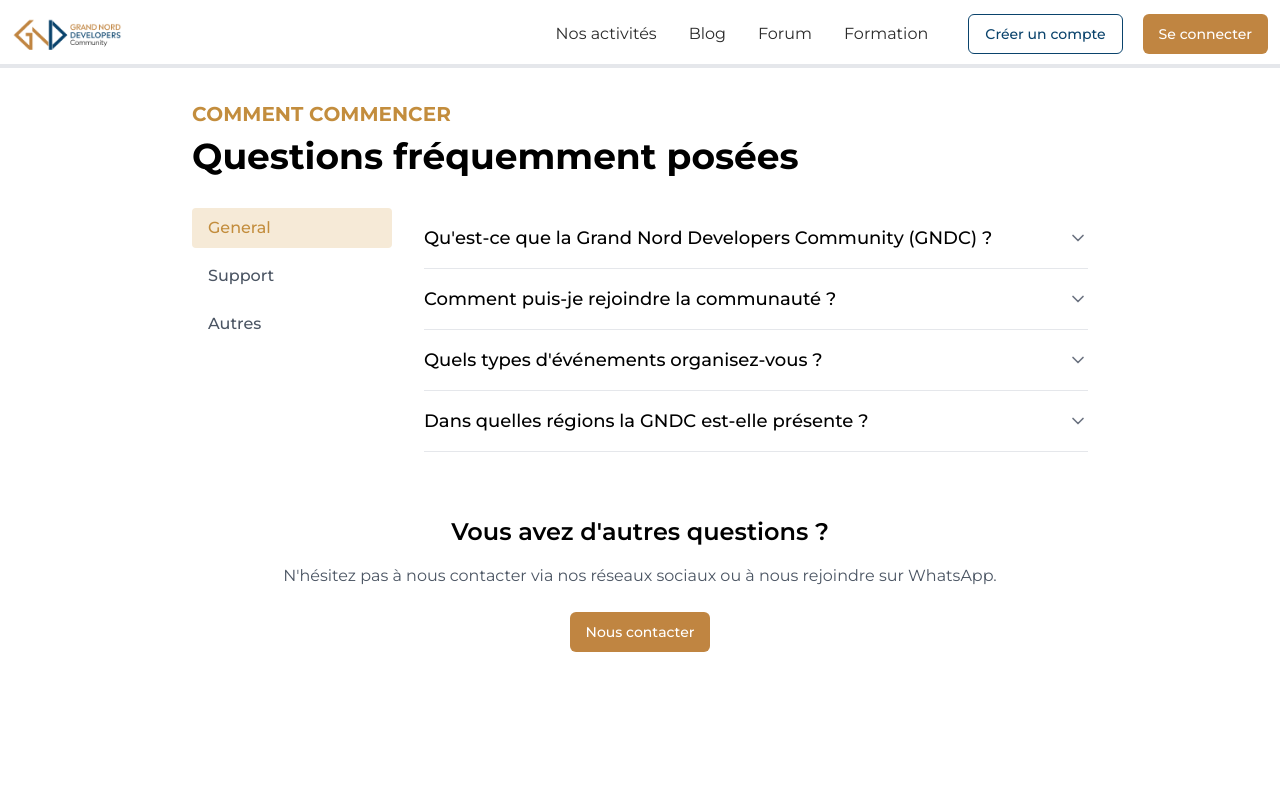
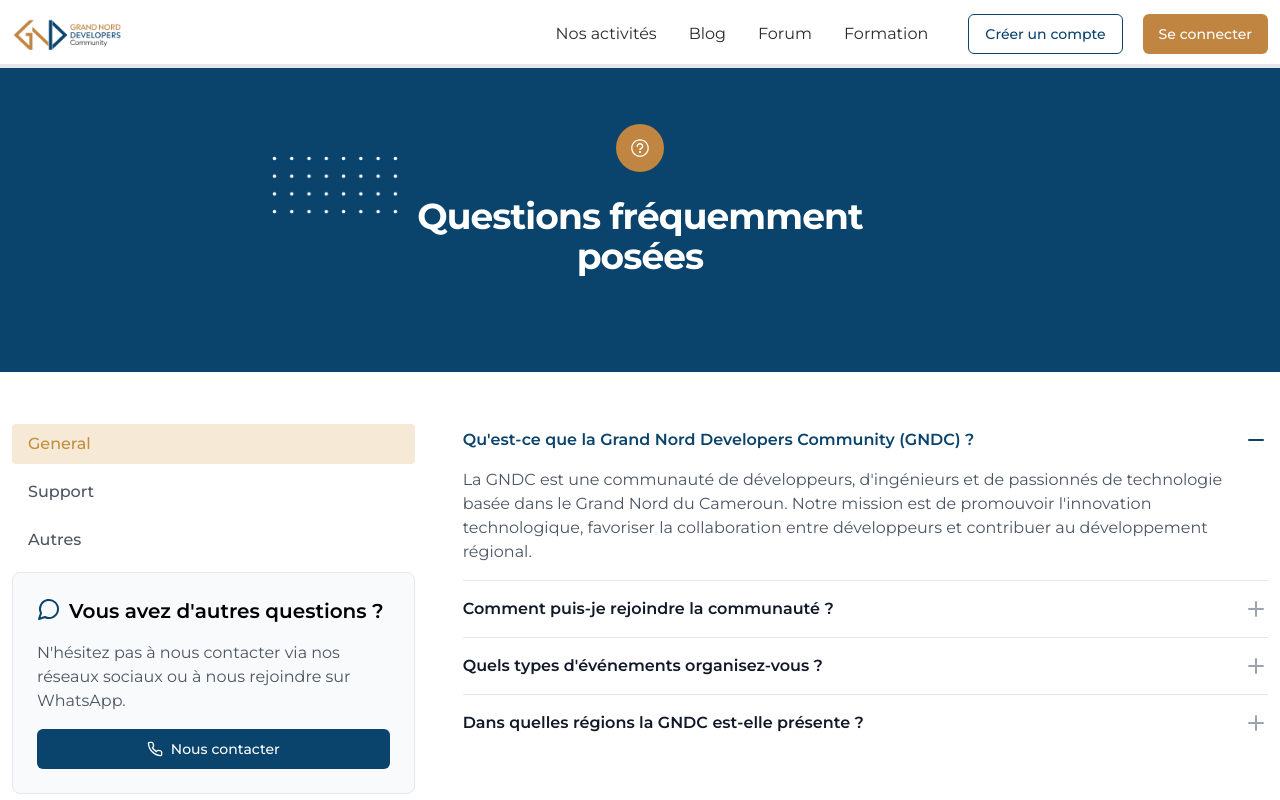
Before and after one commit to Grand-Nord-Developpers-Community/website, a Next.js app: page /faq in a window 1280 px wide. Shown: the top 800 px of the page. Built offline with nearby package versions, Linux system fonts and the light colour scheme.

Commit message:
fix:faq page

```diff
--- a/app/faq/page.tsx
+++ b/app/faq/page.tsx
@@ -1,22 +1,22 @@
 "use client";
 
-import React, { ReactNode, useState } from 'react';
-import { ChevronDown, ChevronUp } from 'lucide-react';
-import Link from 'next/link';
-import { cn } from "@/lib/utils";
-import {Button } from "@/components/ui/button";
+// import React, { ReactNode, useState } from "react";
+// import { ChevronDown, ChevronUp } from "lucide-react";
+// import Link from "next/link";
+// import { cn } from "@/lib/utils";
+// import { Button } from "@/components/ui/button";
 
-interface ButtonProps extends React.ButtonHTMLAttributes<HTMLButtonElement> {
-  children: ReactNode;
-  className?: string;
-}
-/*
-const Button: React.FC<ButtonProps> = ({ children, className, ...props }) => (
-  <button className={`px-4 py-2 bg-blue-600 text-white rounded hover:bg-blue-700 ${className}`} {...props}>
-    {children}
-  </button>
-);
-*/
+// interface ButtonProps extends React.ButtonHTMLAttributes<HTMLButtonElement> {
+//   children: ReactNode;
+//   className?: string;
+// }
+// /*
+// const Button: React.FC<ButtonProps> = ({ children, className, ...props }) => (
+//   <button className={`px-4 py-2 bg-blue-600 text-white rounded hover:bg-blue-700 ${className}`} {...props}>
+//     {children}
+//   </button>
+// );
+// */
 
 interface FAQItemProps {
   question: string;
@@ -25,97 +25,190 @@ interface FAQItemProps {
   onClick: () => void;
 }
 
-const FAQItem: React.FC<FAQItemProps> = ({ question, answer, isOpen, onClick }) => (
-  <div className="border-b border-gray-200 py-4">
+const FAQItem: React.FC<FAQItemProps> = ({
+  question,
+  answer,
+  isOpen,
+  onClick,
+}) => (
+  <div className="border-b border-gray-200 last:border-b-0">
     <button
-      className="flex w-full items-center justify-between text-left"
       onClick={onClick}
+      className="flex justify-between items-center w-full text-left font-semibold py-4"
     >
-      <span className="text-lg font-medium">{question}</span>
+      <span className={isOpen ? "text-primary" : "text-gray-900"}>
+        {question}
+      </span>
       {isOpen ? (
-        <ChevronUp className="h-5 w-5 text-gray-500" />
+        <Minus className="text-primary" />
       ) : (
-        <ChevronDown className="h-5 w-5 text-gray-500" />
+        <Plus className="text-gray-400" />
       )}
     </button>
-    {isOpen && (
-      <p className="mt-2 text-gray-600">{answer}</p>
-    )}
+    <div
+      className={`overflow-hidden transition-all duration-300 ease-in-out ${
+        isOpen ? "max-h-96" : "max-h-0"
+      }`}
+    >
+      <p className="text-gray-600 pb-4">{answer}</p>
+    </div>
   </div>
 );
 
+// const FAQPage: React.FC = () => {
 
-const FAQPage: React.FC = () => {
-  const [activeCategory, setActiveCategory] = useState<'general' | 'support' | 'autres'>('general');
+//   const [openIndex, setOpenIndex] = useState<number | null>(null);
+
+//   return (
+//     <div className="bg-white min-h-screen p-8">
+//       <div className="max-w-4xl mx-auto">
+//         <div className="mb-8">
+//           <h4 className="text-xl font-bold text-[#C38D3D] uppercase mb-2">
+//             COMMENT COMMENCER
+//           </h4>
+//           <h1 className="text-4xl font-bold"></h1>
+//         </div>
+//         <div className="grid grid-cols-4 gap-8">
+//           <div className="col-span-1">
+//             <nav className="space-y-2">
+//               {(["general", "support", "autres"] as const).map((category) => (
+//                 <button
+//                   key={category}
+//                   className={`w-full text-left py-2 px-4 rounded font-medium ${
+//                     activeCategory === category
+//                       ? "bg-[#F6EAD7] text-[#C38D3D] font-bold"
+//                       : "text-gray-600 hover:bg-[#FDF6EC]"
+//                   }`}
+//                   onClick={() => setActiveCategory(category)}
+//                 >
+//                   {category.charAt(0).toUpperCase() + category.slice(1)}
+//                 </button>
+//               ))}
+//             </nav>
+//           </div>
+//           <div className="col-span-3">
+//
+//           </div>
+//         </div>
+//         <div className="mt-16 text-center">
+//           <h2 className="text-2xl font-semibold">
+//
+//           </h2>
+//           <p className="mt-4 text-gray-600">
+//
+//           </p>
+//           <div className="mt-6 flex justify-center space-x-4">
+//             <Button>
+//               <Link href="/contact">Nous contacter</Link>
+//             </Button>
+//           </div>
+//         </div>
+//       </div>
+//     </div>
+//   );
+// };
+
+//export default FAQPage;
+
+import { useState } from "react";
+import { Minus, Plus, MessageCircle, Phone } from "lucide-react";
+import { Button } from "@/components/ui/button";
+import Link from "next/link";
+import HeadingPage from "@/sections/common/HeadingPage";
+import { QuestionMarkCircledIcon } from "@radix-ui/react-icons";
+
+interface FAQItem {
+  question: string;
+  answer: string;
+}
+
+export default function FAQ() {
+  const [activeCategory, setActiveCategory] = useState<
+    "general" | "support" | "autres"
+  >("general");
 
   const faqCategories = {
     general: [
       {
         question: "Qu'est-ce que la Grand Nord Developers Community (GNDC) ?",
-        answer: "La GNDC est une communauté de développeurs, d'ingénieurs et de passionnés de technologie basée dans le Grand Nord du Cameroun. Notre mission est de promouvoir l'innovation technologique, favoriser la collaboration entre développeurs et contribuer au développement régional."
+        answer:
+          "La GNDC est une communauté de développeurs, d'ingénieurs et de passionnés de technologie basée dans le Grand Nord du Cameroun. Notre mission est de promouvoir l'innovation technologique, favoriser la collaboration entre développeurs et contribuer au développement régional.",
       },
       {
         question: "Comment puis-je rejoindre la communauté ?",
-        answer: "Vous pouvez rejoindre la communauté en remplissant le formulaire d'adhésion disponible sur notre site. Nous accueillons tous les passionnés de technologie, que vous soyez débutant ou expert. Une fois membre, vous aurez accès à nos événements exclusifs, formations et opportunités de réseautage."
+        answer:
+          "Vous pouvez rejoindre la communauté en remplissant le formulaire d'adhésion disponible sur notre site. Nous accueillons tous les passionnés de technologie, que vous soyez débutant ou expert. Une fois membre, vous aurez accès à nos événements exclusifs, formations et opportunités de réseautage.",
       },
       {
         question: "Quels types d'événements organisez-vous ?",
-        answer: "Nous organisons régulièrement plusieurs types d'événements : des hackathons (comme 'The Night of Code'), des ateliers pratiques, des masterclass sur des technologies spécifiques, et des sessions de mentorat. Nos événements peuvent être en ligne ou en présentiel, selon le format."
+        answer:
+          "Nous organisons régulièrement plusieurs types d'événements : des hackathons (comme 'The Night of Code'), des ateliers pratiques, des masterclass sur des technologies spécifiques, et des sessions de mentorat. Nos événements peuvent être en ligne ou en présentiel, selon le format.",
       },
       {
         question: "Dans quelles régions la GNDC est-elle présente ?",
-        answer: "La GNDC est active dans les trois régions du Grand Nord du Cameroun : l'Adamaoua, l'Extrême-Nord et le Nord. Chaque région a ses leaders et co-leaders qui coordonnent les activités localement."
-      }
+        answer:
+          "La GNDC est active dans les trois régions du Grand Nord du Cameroun : l'Adamaoua, l'Extrême-Nord et le Nord. Chaque région a ses leaders et co-leaders qui coordonnent les activités localement.",
+      },
     ],
     support: [
       {
-        question: "Comment puis-je obtenir de l'aide pour un problème technique ?",
-        answer: "Nous offrons plusieurs options de support : vous pouvez poser vos questions sur notre forum communautaire, participer à nos sessions de mentorat, ou contacter directement un de nos leaders via la plateforme de messagerie de notre site web."
+        question:
+          "Comment puis-je obtenir de l'aide pour un problème technique ?",
+        answer:
+          "Nous offrons plusieurs options de support : vous pouvez poser vos questions sur notre forum communautaire, participer à nos sessions de mentorat, ou contacter directement un de nos leaders via la plateforme de messagerie de notre site web.",
       },
       {
-        question: "Y a-t-il des ressources d'apprentissage disponibles pour les membres ?",
-        answer: "Oui, nous mettons à disposition de nos membres une bibliothèque de ressources en ligne, incluant des tutoriels, des cours vidéo et des documents techniques. De plus, nous organisons régulièrement des ateliers de formation sur diverses technologies."
-      }
+        question:
+          "Y a-t-il des ressources d'apprentissage disponibles pour les membres ?",
+        answer:
+          "Oui, nous mettons à disposition de nos membres une bibliothèque de ressources en ligne, incluant des tutoriels, des cours vidéo et des documents techniques. De plus, nous organisons régulièrement des ateliers de formation sur diverses technologies.",
+      },
     ],
     autres: [
       {
         question: "Comment puis-je contribuer à la communauté ?",
-        answer: "Il existe plusieurs façons de contribuer : participer aux événements, partager vos connaissances lors des ateliers, devenir mentor pour les développeurs débutants, ou participer à nos projets communautaires comme le développement du site web de la communauté."
+        answer:
+          "Il existe plusieurs façons de contribuer : participer aux événements, partager vos connaissances lors des ateliers, devenir mentor pour les développeurs débutants, ou participer à nos projets communautaires comme le développement du site web de la communauté.",
       },
       {
         question: "Proposez-vous des programmes de mentorat ?",
-        answer: "Oui, nous organisons des sessions de mentorat où des experts de la communauté encadrent les développeurs débutants. Ces sessions permettent un partage d'expérience et un accompagnement personnalisé dans votre parcours de développeur."
+        answer:
+          "Oui, nous organisons des sessions de mentorat où des experts de la communauté encadrent les développeurs débutants. Ces sessions permettent un partage d'expérience et un accompagnement personnalisé dans votre parcours de développeur.",
       },
       {
         question: "Comment puis-je devenir sponsor de la GNDC ?",
-        answer: "Nous sommes toujours à la recherche de partenaires pour soutenir nos initiatives. En tant que sponsor, vous contribuez au développement de l'écosystème technologique dans le Grand Nord Cameroun. Contactez-nous via nos réseaux sociaux ou notre site web pour discuter des opportunités de partenariat."
+        answer:
+          "Nous sommes toujours à la recherche de partenaires pour soutenir nos initiatives. En tant que sponsor, vous contribuez au développement de l'écosystème technologique dans le Grand Nord Cameroun. Contactez-nous via nos réseaux sociaux ou notre site web pour discuter des opportunités de partenariat.",
       },
       {
         question: "Quels sont les projets en cours de la communauté ?",
-        answer: "Notre projet principal actuel est le développement du site web officiel de la GNDC, qui servira à la gestion des membres, des événements et des projets communautaires. Nous utilisons des technologies modernes comme Node.js, MongoDB, et Express.js pour ce projet."
-      }
-    ]
+        answer:
+          "Notre projet principal actuel est le développement du site web officiel de la GNDC, qui servira à la gestion des membres, des événements et des projets communautaires. Nous utilisons des technologies modernes comme Node.js, MongoDB, et Express.js pour ce projet.",
+      },
+    ],
+  };
+  const [openIndex, setOpenIndex] = useState<number | null>(0);
+
+  const toggleQuestion = (index: number) => {
+    setOpenIndex(openIndex === index ? null : index);
   };
 
-  const [openIndex, setOpenIndex] = useState<number | null>(null);
-
   return (
-    <div className="bg-white min-h-screen p-8">
-      <div className="max-w-4xl mx-auto">
-        <div className="mb-8">
-          <h4 className="text-xl font-bold text-[#C38D3D] uppercase mb-2">COMMENT COMMENCER</h4>
-          <h1 className="text-4xl font-bold">Questions fréquemment posées</h1>
-        </div>
-        <div className="grid grid-cols-4 gap-8">
-          <div className="col-span-1">
-            <nav className="space-y-2">
-              {(['general', 'support', 'autres'] as const).map((category) => (
+    <>
+      <HeadingPage
+        title="Questions fréquemment posées"
+        icon={<QuestionMarkCircledIcon className="w-5 h-5 text-white" />}
+      />
+      <div className="flex flex-col lg:flex-row py-10 gap-12 screen-wrapper ">
+        <div className="lg:w-1/3">
+          <nav className="flex flex-col gap-2 my-3">
+            {(["general", "support", "autres"] as const).map((category) => (
               <button
                 key={category}
                 className={`w-full text-left py-2 px-4 rounded font-medium ${
                   activeCategory === category
-                      ? 'bg-[#F6EAD7] text-[#C38D3D] font-bold'
-                      : 'text-gray-600 hover:bg-[#FDF6EC]'
+                    ? "bg-[#F6EAD7] text-[#C38D3D] font-bold"
+                    : "text-gray-600 hover:bg-[#FDF6EC]"
                 }`}
                 onClick={() => setActiveCategory(category)}
               >
@@ -123,8 +216,26 @@ const FAQPage: React.FC = () => {
               </button>
             ))}
           </nav>
+          <div className="bg-gray-50 p-6 rounded-lg border border-gray-200">
+            <div className="flex items-start mb-4">
+              <MessageCircle className="mr-2 text-primary" />
+              <h2 className="text-xl font-semibold">
+                Vous avez d&apos;autres questions ?
+              </h2>
             </div>
-          <div className="col-span-3">
+            <p className="mb-4 text-gray-600">
+              N&apos;hésitez pas à nous contacter via nos réseaux sociaux ou à
+              nous rejoindre sur WhatsApp.
+            </p>
+            <Button className="w-full bg-primary hover:bg-primary/90" asChild>
+              <Link href="/contact">
+                <Phone className="mr-2 h-4 w-4" />
+                Nous contacter
+              </Link>
+            </Button>
+          </div>
+        </div>
+        <div className="lg:w-2/3">
           {faqCategories[activeCategory].map((faq, index) => (
             <FAQItem
               key={index}
@@ -136,20 +247,6 @@ const FAQPage: React.FC = () => {
           ))}
         </div>
       </div>
-        <div className="mt-16 text-center">
-          <h2 className="text-2xl font-semibold">Vous avez d&apos;autres questions ?</h2>
-          <p className="mt-4 text-gray-600">
-            N&apos;hésitez pas à nous contacter via nos réseaux sociaux ou à nous rejoindre sur WhatsApp.
-          </p>
-          <div className="mt-6 flex justify-center space-x-4">
-            <Button>
-              <Link href="/contact">Nous contacter</Link>
-            </Button>
-          </div>
-        </div>
-      </div>
-    </div>
+    </>
   );
-};
-
-export default FAQPage;
+}
--- a/sections/common/HeadingPage.tsx
+++ b/sections/common/HeadingPage.tsx
@@ -4,15 +4,17 @@ interface Props {
   subtitle?: string;
   description?: string;
   children?: React.ReactNode;
+  icon?: React.ReactNode;
 }
-function HeadingPage({ title, subtitle, description, children }: Props) {
+function HeadingPage({ title, subtitle, description, children, icon }: Props) {
   return (
     <div className="bg-primary w-full relative">
       <div className="px-4 py-16 mx-auto sm:max-w-xl md:max-w-full lg:max-w-screen-xl md:px-24 lg:px-8 lg:py-14">
         <div className="max-w-xl sm:mx-auto lg:max-w-2xl">
-          <div className="flex flex-col mb-16 sm:text-center sm:mb-0">
-            <a href="/" className="mb-6 sm:mx-auto">
+          <div className="flex flex-col sm:text-center sm:mb-0">
+            <div className="mb-6 sm:mx-auto">
               <div className="flex items-center justify-center w-12 h-12 rounded-full bg-secondary">
+                {!icon ? (
                   <svg
                     className="w-10 h-10 text-white"
                     stroke="currentColor"
@@ -26,8 +28,11 @@ function HeadingPage({ title, subtitle, description, children }: Props) {
                       points="29 13 14 29 25 29 23 39 38 23 27 23"
                     />
                   </svg>
+                ) : (
+                  icon
+                )}
               </div>
-            </a>
+            </div>
             <div className="max-w-xl md:mx-auto sm:text-center lg:max-w-3xl">
               <h1 className="max-w-lg mb-6 text-3xl font-bold leading-none tracking-tight text-white sm:text-4xl md:mx-auto">
                 <span className="relative inline-block">
@@ -59,7 +64,7 @@ function HeadingPage({ title, subtitle, description, children }: Props) {
                   {subtitle && subtitle}
                 </strong>
               </h1>
-              <p className="text-base text-indigo-100 md:text-lg">
+              <p className="text-base text-indigo-100 md:text-lg mb-10">
                 {description}
               </p>
             </div>
```
Lines whose indentation alone changed are shown as unchanged.
